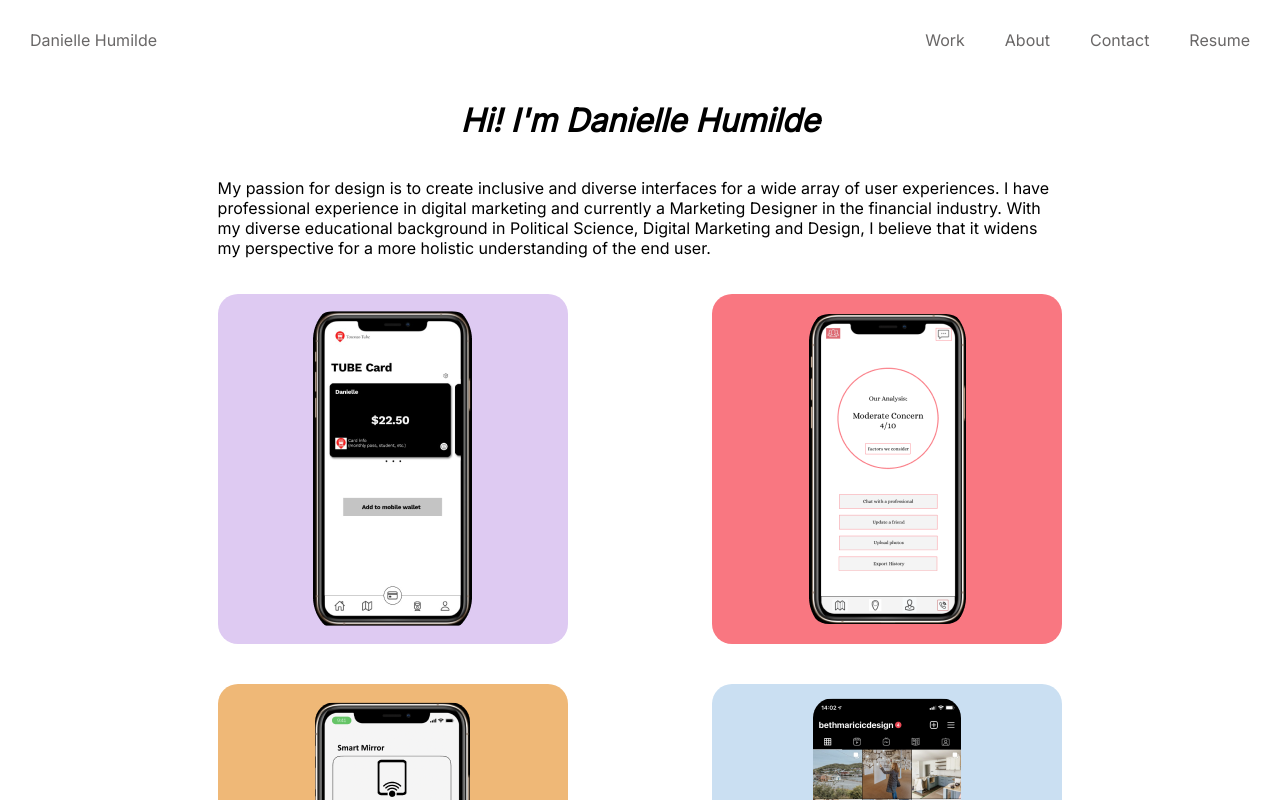
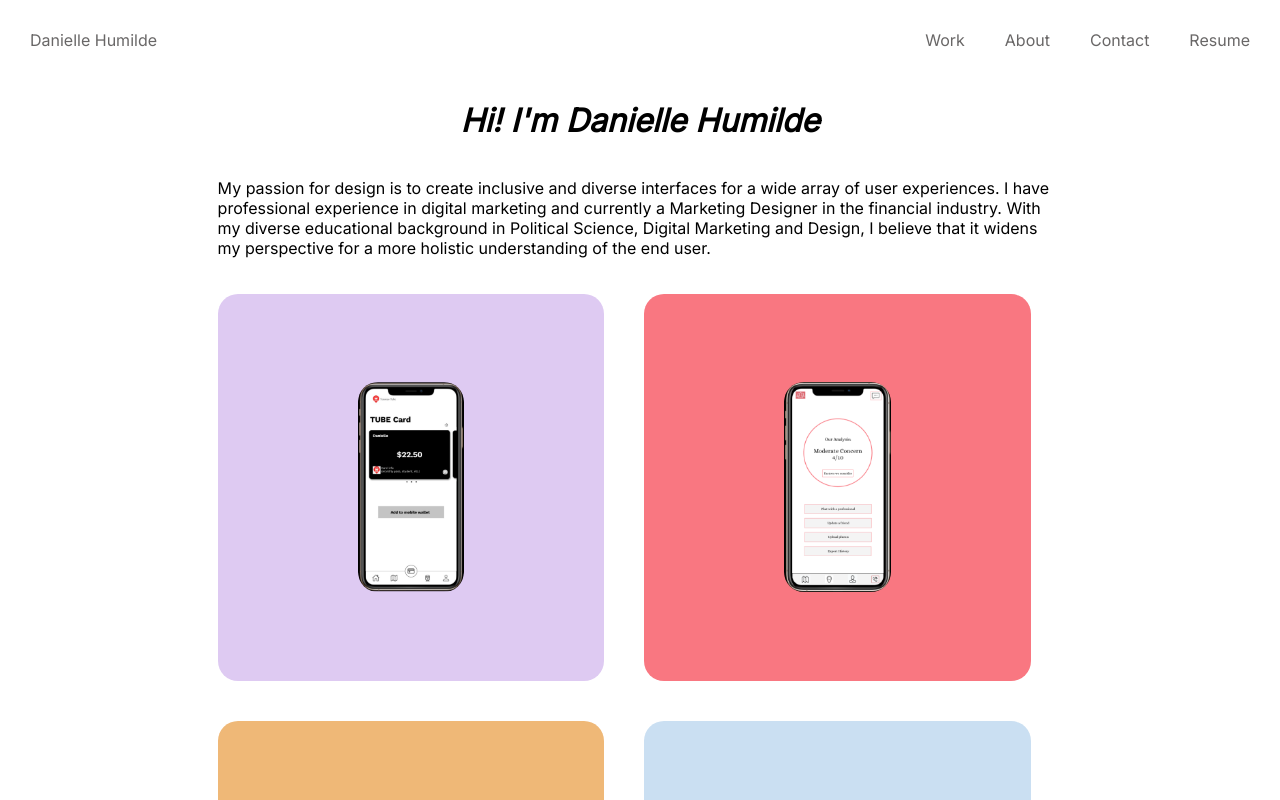
Before and after one commit to Stuart-Wilcox/Danielle-Humilde-Website, a React (Create React App) app: page / in a window 1280 px wide. Shown: the top 800 px of the page. Built offline with nearby package versions, Linux system fonts and the light colour scheme.

Commit message:
fix spacing in main tiles

```diff
--- a/src/components/Card/index.style.tsx
+++ b/src/components/Card/index.style.tsx
@@ -1,6 +1,7 @@
 import styled from "styled-components";
+import { DEFAULT_MOBILE_DEVICE_WIDTH_THRESHOLD } from '../../hooks/useIsMobile'
 
-export const StyledCard = styled.div<{ color: string }>`
+export const StyledCard = styled.div<{ color: string, isFirst?: boolean, isLast?: boolean }>`
     border-radius: 20px;
     background-color: ${props => props.color};
     display: flex;
@@ -8,6 +9,17 @@ export const StyledCard = styled.div<{ color: string }>`
     align-items: center;
     position: relative;
     overflow: hidden;
+    margin: ${props => {
+        if (props.isFirst) {
+            return '0 20px 0 0';
+        }
+        else if (props.isLast) {
+            return '0 0 0 20px';
+        }
+        else {
+            return '0 20px';
+        }
+    }};
 
     &:hover {
         & > div.card-content {
@@ -21,8 +33,8 @@ export const StyledCardImageShoulder = styled.div`
 `;
 
 export const StyledCardImageContainer = styled.div<{ _width: number }>`
-    height: ${props => props._width > 1100 ? '350px' : '250px'};
-    width: ${props => props._width > 1100 ? '350px' : '250px'};
+    height: ${props => props._width > DEFAULT_MOBILE_DEVICE_WIDTH_THRESHOLD ? `${(props._width/3)-40}px` : `${2*props._width/3}px`};
+    width: ${props => props._width > DEFAULT_MOBILE_DEVICE_WIDTH_THRESHOLD ? `${(props._width/3)-40}px` : `${2*props._width/3}px`};
     display: flex;
     flex-direction: row;
     align-items: center;
@@ -31,7 +43,17 @@ export const StyledCardImageContainer = styled.div<{ _width: number }>`
 
 export const StyledCardImage = styled.img<{ _width: number }>`
     margin: auto;
-    max-height: ${props => props._width > 1100 ? 'unset;' : '210px;width:unset;'}
+    max-height: ${props => {
+        if (props._width > 1100) {
+            return '210px;width:unset;';
+        }
+        else if (props._width > DEFAULT_MOBILE_DEVICE_WIDTH_THRESHOLD) {
+            return '150px;width:unset;'
+        }
+        else {
+            return 'unset;'
+        }
+    }}
     border-radius: 20px; /* images are poorly cropped */
 `;
 
--- a/src/components/Card/index.tsx
+++ b/src/components/Card/index.tsx
@@ -16,6 +16,8 @@ export interface IProps {
     location: string;
     color: string;
     image: string;
+    isFirst?: boolean;
+    isLast?: boolean;
 }
 
 const Card: React.FC<IProps> = (props: IProps) => {
@@ -24,6 +26,8 @@ const Card: React.FC<IProps> = (props: IProps) => {
         location,
         color,
         image,
+        isFirst,
+        isLast,
     } = props;
 
     const width = useWidth();
@@ -33,6 +37,8 @@ const Card: React.FC<IProps> = (props: IProps) => {
             <Link to={location}>
                 <StyledCard
                     color={color}
+                    isFirst={isFirst}
+                    isLast={isLast}
                 >
                     <StyledCardImageContainer
                         _width={width}
--- a/src/hooks/useIsMobile.ts
+++ b/src/hooks/useIsMobile.ts
@@ -1,6 +1,6 @@
 import React from 'react';
 
-const DEFAULT_MOBILE_DEVICE_WIDTH_THRESHOLD = 750;
+export const DEFAULT_MOBILE_DEVICE_WIDTH_THRESHOLD = 750;
 
 const useIsMobile = (mobileWidthThreshold=DEFAULT_MOBILE_DEVICE_WIDTH_THRESHOLD) => {
     const [isMobile, setIsMobile] = React.useState<boolean>(window.innerWidth < mobileWidthThreshold);
--- a/src/pages/Home/ProjectGrid.tsx
+++ b/src/pages/Home/ProjectGrid.tsx
@@ -85,14 +85,9 @@ const ProjectGrid: React.FC<IProps> = (props: IProps) => {
                                         location={cardData.location}
                                         color={cardData.color}
                                         image={cardData.image}
+                                        isFirst={index===0}
+                                        isLast={index===(cardRow.length-1)}
                                     />
-
-                                    {
-                                        index !== cardRow.length -1 ?
-                                            <div style={{ flex:1 }}/>
-                                        :
-                                           <></>
-                                    }
                                 </React.Fragment>
                             ))
                         }
```
